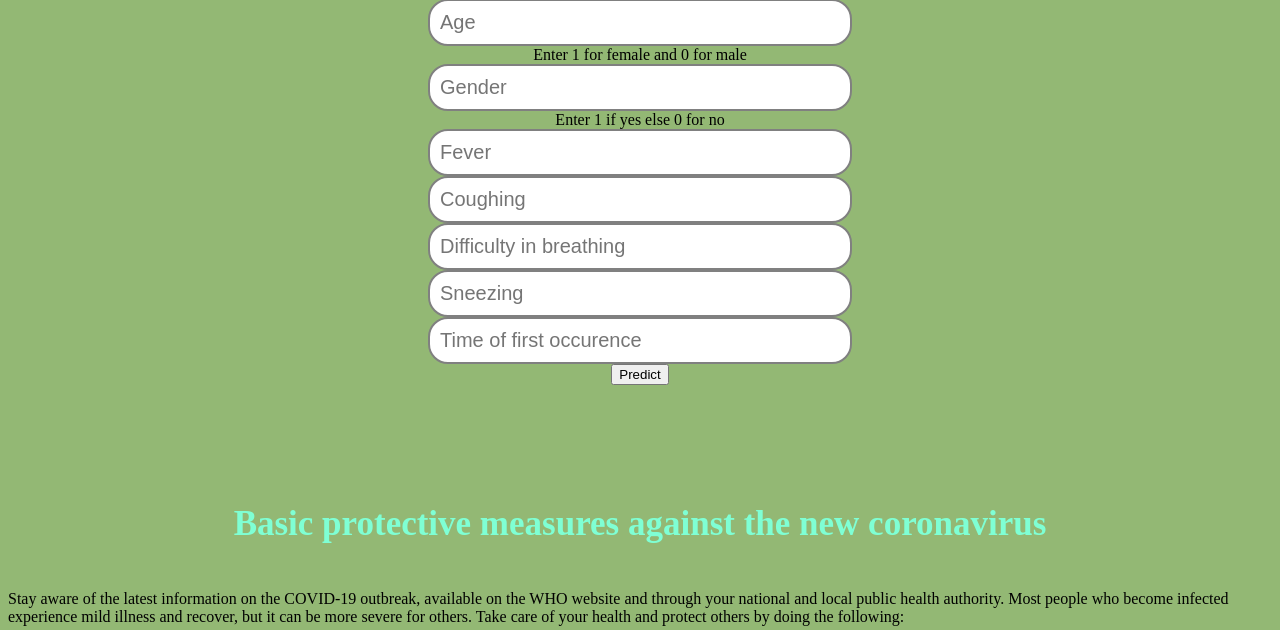
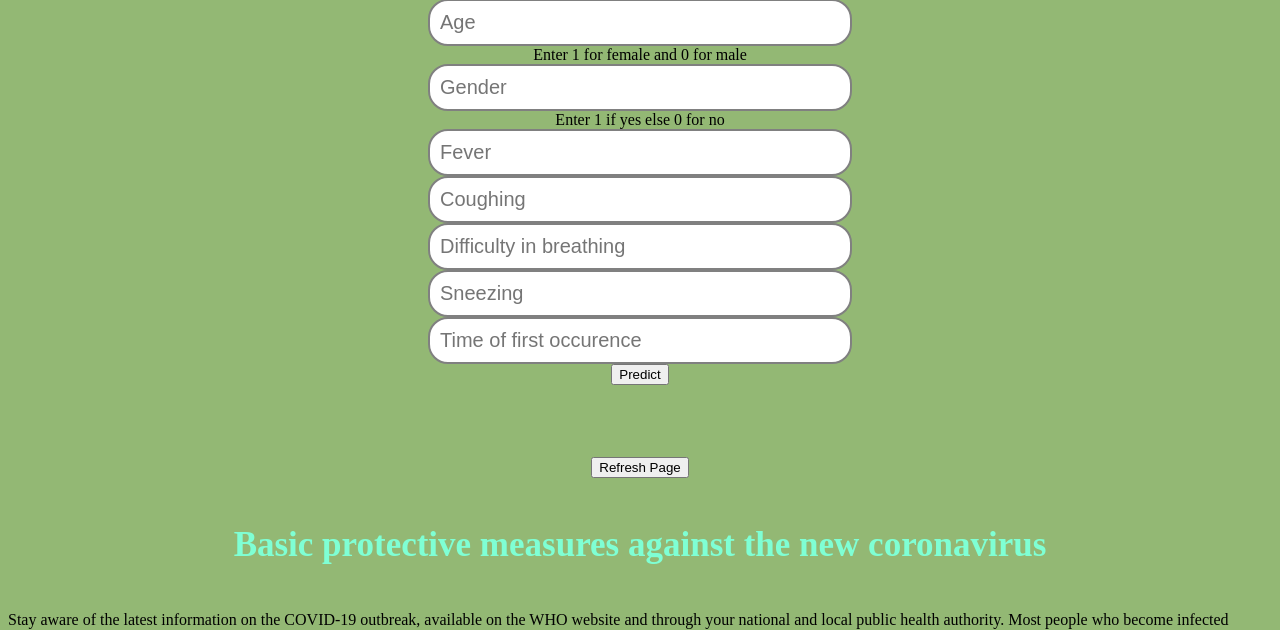
Before and after one commit to amitkmrydv/covid, a Flask app: page / in a window 1280 px wide. Shown: the part 56-686 px from the top of the page. Run offline with Flask 2, Linux system fonts and the light colour scheme; parts of the project's set-up code (start-up, migrations or seed data) failed here and were passed over.

Commit message:
Update index.html

```diff
--- a/templates/index.html
+++ b/templates/index.html
@@ -86,6 +86,8 @@ h4
    {{ prediction_text }}
    <br>
    <br>
+<input type="button" value="Refresh Page" onClick="location.href=location.href">
+
 
 </div>
 
```
